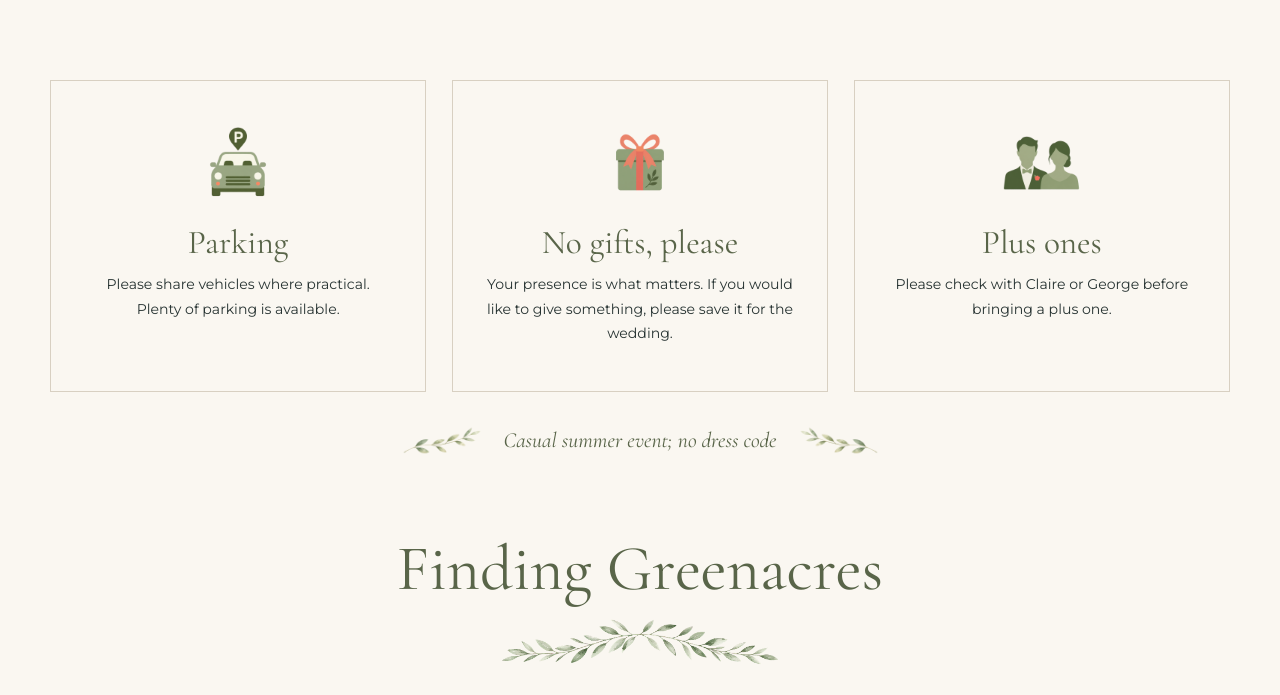
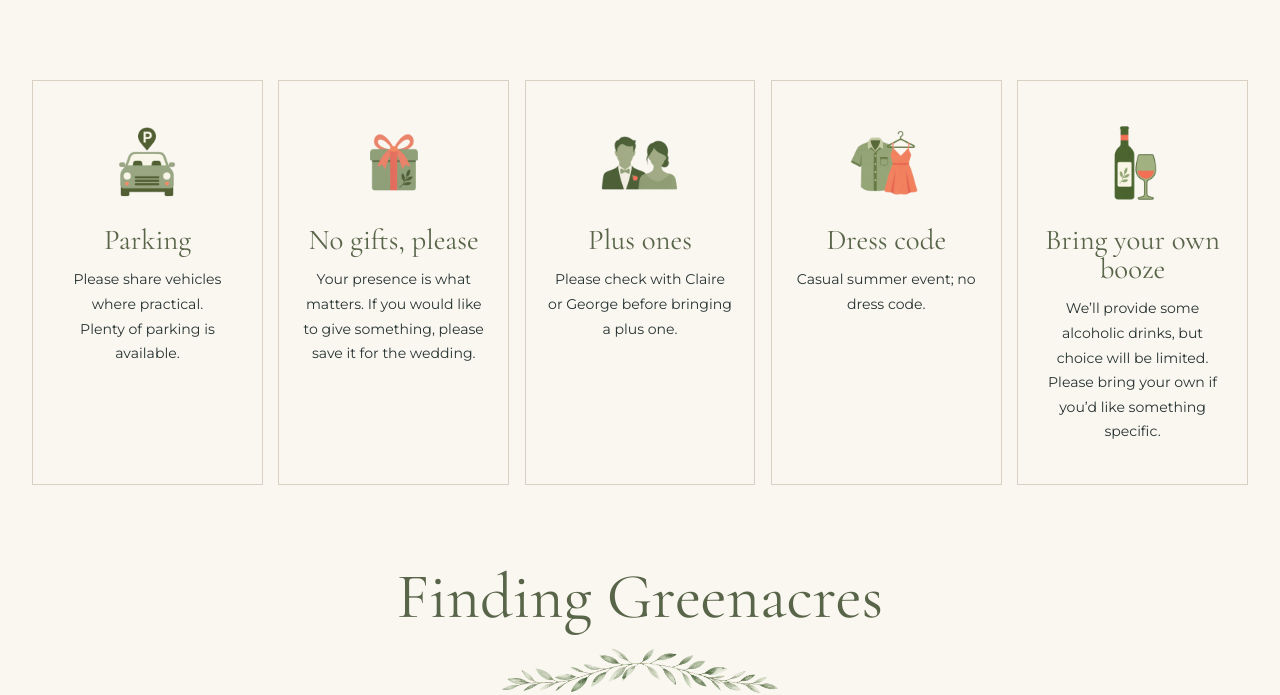
Before and after one commit to turbosasquatch/wallacebanner, a plain HTML site: page engagement.html in a window 1280 px wide. Shown: the part 1672-2367 px from the top of the page. Drawn offline with nearby package versions, Linux system fonts and the light colour scheme.

Commit message:
Add engagement party dress code and BYOB cards

```diff
--- a/engagement.css
+++ b/engagement.css
@@ -128,8 +128,21 @@
   object-fit: contain;
 }
 
+.engagement-page .information-cards {
+  width: min(1940px, calc(100% - 64px));
+  padding-bottom: 3.75rem;
+  grid-template-columns: repeat(5, minmax(0, 1fr));
+  gap: clamp(0.8rem, 1.2vw, 1.6rem);
+}
+
+.engagement-page .information-card {
+  min-height: 24rem;
+  padding: 2.5rem clamp(1.1rem, 1.6vw, 2rem);
+}
+
 .engagement-page .information-card h2 {
   margin-top: 0.9rem;
+  font-size: clamp(1.8rem, 2.15vw, 2.5rem);
 }
 
 .engagement-page .engagement-rsvp {
@@ -209,6 +222,15 @@
 }
 
 @media (max-width: 900px) {
+  .engagement-page .information-cards {
+    width: var(--page);
+    grid-template-columns: 1fr;
+  }
+
+  .engagement-page .information-card {
+    min-height: 0;
+  }
+
   .engagement-hero {
     min-height: clamp(45rem, calc(100svh - var(--site-header-height)), 53rem);
     grid-template-rows: minmax(30rem, 1fr) clamp(15rem, 42vw, 20rem);
--- a/engagement.html
+++ b/engagement.html
@@ -10,7 +10,7 @@
     <link rel="preconnect" href="https://fonts.gstatic.com" crossorigin>
     <link href="https://fonts.googleapis.com/css2?family=Cormorant+Garamond:ital,wght@0,400;0,500;1,400&amp;family=Montserrat:wght@400;500&amp;display=swap" rel="stylesheet">
     <link rel="stylesheet" href="styles.css?v=20260715-8">
-    <link rel="stylesheet" href="engagement.css?v=20260715-7">
+    <link rel="stylesheet" href="engagement.css?v=20260715-8">
   </head>
   <body class="event-page engagement-page">
     <a class="skip-link" href="#main-content">Skip to content</a>
@@ -85,9 +85,17 @@
           <h2>Plus ones</h2>
           <p>Please check with Claire or George before bringing a plus one.</p>
         </article>
+        <article class="information-card">
+          <img class="card-icon-png" src="assets/engagement-icon-dress-code.png" alt="" width="512" height="512" loading="lazy">
+          <h2>Dress code</h2>
+          <p>Casual summer event; no dress code.</p>
+        </article>
+        <article class="information-card">
+          <img class="card-icon-png" src="assets/engagement-icon-booze.png" alt="" width="512" height="512" loading="lazy">
+          <h2>Bring your own booze</h2>
+          <p>We’ll provide some alcoholic drinks, but choice will be limited. Please bring your own if you’d like something specific.</p>
+        </article>
       </section>
-
-      <p class="event-note"><img class="event-note-sprig" src="assets/wedding-sprig-sage.png" alt="" width="760" height="296" loading="lazy"> <span>Casual summer event; no dress code</span> <img class="event-note-sprig event-note-sprig-right" src="assets/wedding-sprig-sage.png" alt="" width="760" height="296" loading="lazy"></p>
 
       <section class="content-section directions-section engagement-directions" aria-labelledby="engagement-directions-title">
         <div class="section-heading">
```
Also changed, not shown: assets/engagement-icon-booze.png (added), assets/engagement-icon-dress-code.png (added).
